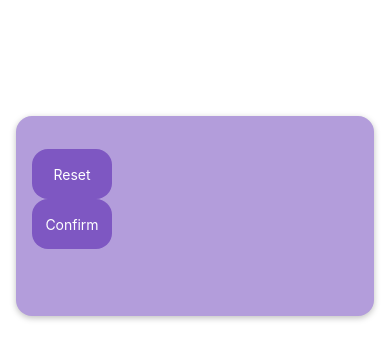
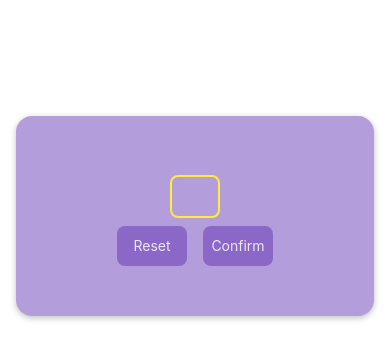
Before and after one commit to saeidj69/guess-game, a React Native app in the folder guess-game/: screen / in a window 390 px wide. Shown: the top 360 px of the page. Built offline with nearby package versions, Linux system fonts and the light colour scheme.

Commit message:
add presable

```diff
--- a/guess-game/components/PrimaryButton.js
+++ b/guess-game/components/PrimaryButton.js
@@ -1,27 +1,48 @@
-import { StyleSheet, Text, View } from 'react-native'
-import React from 'react'
+import { StyleSheet, Text, View, Pressable } from "react-native";
+import React from "react";
 
-export default function PrimaryButton({children}) {
+export default function PrimaryButton({ children, onPress }) {
   return (
-    <View style={styles.buttonContainer}>
-      <Text style={styles.buttonTextColor}>{children}</Text>
+    <View style={styles.buttonOuterContainer}>
+      <Pressable
+        style={(pressed) =>
+          pressed
+            ? [styles.buttonInnerContainer, styles.pressed]
+            : styles.buttonInnerContainer
+        }
+        onPress={onPress}
+        android_ripple={{ color: "#4527a0" }}
+      >
+        <Text style={styles.buttonTextColor}>{children}</Text>
+      </Pressable>
     </View>
-  )
+  );
 }
 
 const styles = StyleSheet.create({
-    buttonContainer:{
-        width:80,
-        height:50,
-        backgroundColor:"#7e57c2",
-        display:'flex',
-        justifyContent:"center",
-        alignItems:'center',
-        borderRadius:16,
+  buttonOuterContainer: {
+    borderRadius: 8,
+    marginHorizontal: 4,
+    overflow: "hidden",
+  },
+  buttonInnerContainer: {
+    width: 70,
+    height: 40,
+    backgroundColor: "#7e57c2",
+    display: "flex",
+    justifyContent: "center",
+    alignItems: "center",
+    borderRadius: 8,
+    marginHorizontal: 4,
+    elevation: 4,
+  },
 
-    },
+  buttonTextColor: {
+    color: "white",
+    textAlign: "center",
+  },
 
-    buttonTextColor:{
-        color:'white'
-    }
-})
+  pressed: {
+    opacity: 0.75,
+  },
+});
--- a/guess-game/screens/StartGameScreen.js
+++ b/guess-game/screens/StartGameScreen.js
@@ -1,22 +1,34 @@
-import { StyleSheet, Text, View, TextInput } from "react-native";
+import { StyleSheet, Text, View, TextInput  } from "react-native";
 import React from "react";
 import PrimaryButton from "../components/PrimaryButton";
 export default function StartGameScreen() {
   return (
     <View style={styles.container}>
-      <TextInput />
-      <PrimaryButton>Reset</PrimaryButton>
-      <PrimaryButton>Confirm</PrimaryButton>
+      <TextInput
+        style={styles.inputNumber}
+        keyboardType="number-pad"
+        autoCapitalize="none"
+        autoCorrect={false}
+        maxLength={2}
+      />
+      <View style={styles.buttonContainer}>
+        <PrimaryButton>Reset</PrimaryButton>
+        <PrimaryButton>Confirm</PrimaryButton>
+
+      </View>
     </View>
   );
 }
 
 const styles = StyleSheet.create({
   container: {
+    display: "flex",
+    justifyContent: "center",
+    alignItems: "center",
     width: "100%",
     height: 200,
     padding: 16,
-    borderRadius:16,
+    borderRadius: 16,
     backgroundColor: "#b39ddb",
     elevation: 4,
     shadowColor: "black",
@@ -25,4 +37,20 @@ const styles = StyleSheet.create({
     shadowOpacity: 0.25,
     marginTop: 100,
   },
+
+  inputNumber: {
+    borderColor: "#ffeb3b",
+    borderWidth: 2,
+    borderRadius: 8,
+    marginVertical: 8,
+    width: 50,
+    fontSize: 32,
+    fontWeight: "bold",
+    textAlign: "center",
+    color: "#fbc02d",
+  },
+  buttonContainer: {
+    display: "flex",
+    flexDirection: "row",
+  },
 });
```
